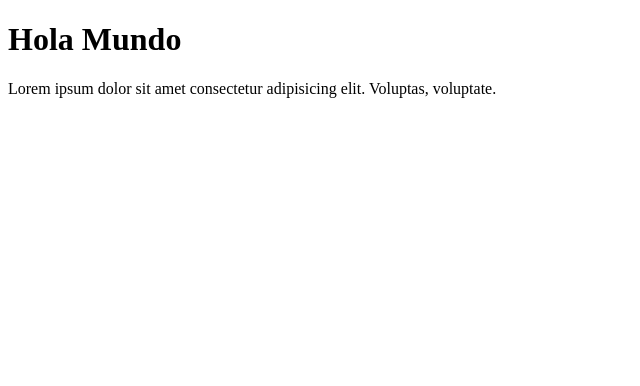
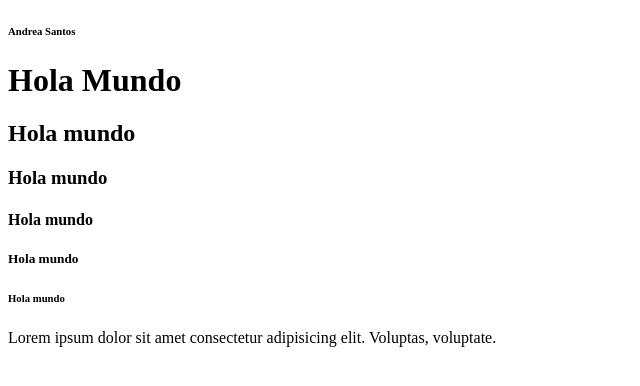
Before and after one commit to amishellsantos-blip/html_2026_1_Andrea_Santos, a plain HTML site: page index.html in a window 1280 px wide. Shown: the whole page, without its empty margins (0-640 px from the left). Drawn offline with Linux system fonts and the light colour scheme.

Commit message:
programación web

```diff
--- a/index.html
+++ b/index.html
@@ -1,15 +1,21 @@
-<!-- Esto es un comentario. ctrl + } -->
 <!DOCTYPE html>
 <html lang="es">
 <head>
     <meta charset="UTF-8">
     <meta http-equiv="X-UA-Compatible" content="IE=edge">
     <meta name="viewport" content="width=device-width, initial-scale=1.0">
-    <title>Document</title>
+    <title>Programación Web</title>
 </head>
 
 <body>
+    <!-- Esto es un comentario. ctrl + } -->
+    <h6>Andrea Santos</h6>
     <h1>Hola Mundo</h1>
+    <h2>Hola mundo</h2>
+    <h3>Hola mundo</h3>
+    <h4>Hola mundo</h4>
+    <h5>Hola mundo</h5>
+    <h6>Hola mundo</h6>
     <p>Lorem ipsum dolor sit amet consectetur adipisicing elit. Voluptas, voluptate.</p>
 </body>
 
```
